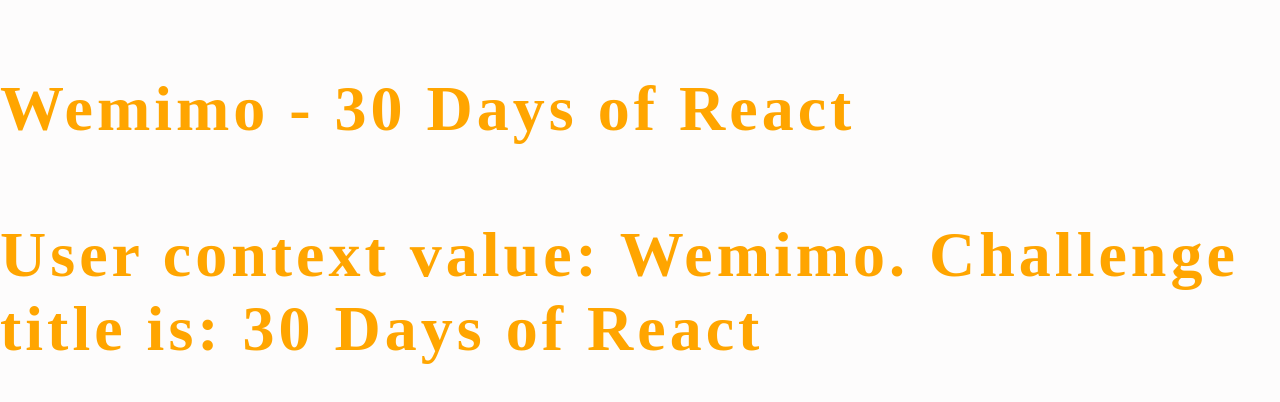
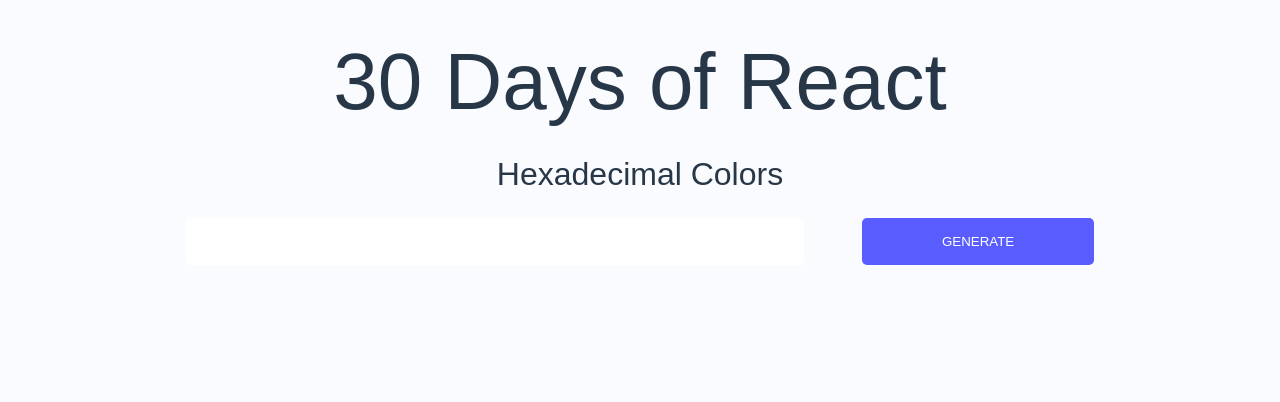
Before and after one commit to abiona01/React-exercises, a React (Create React App) app: page / in a window 1280 px wide. Shown: the top 402 px of the page. Built offline with nearby package versions, Linux system fonts and the light colour scheme.

Commit message:
not working yet

```diff
--- a/src/App.js
+++ b/src/App.js
@@ -1,16 +1,12 @@
 import React from 'react'
-import Context0 from './components/Context1'
+import Heading from './components/Heading'
+import Hexacolor from './components/Hexacolor'
 
-export const UserContext = React.createContext()
-export const ChallengeContext = React.createContext()
 function App() {
   return (
     <div>
-      <UserContext.Provider value={'Wemimo'}>
-        <ChallengeContext.Provider value={'30 Days of React'}>
-        <Context0 />
-        </ChallengeContext.Provider>
-      </UserContext.Provider>
+      <Heading />
+      <Hexacolor />
     </div>
   )
 }
--- /dev/null
+++ b/src/components/Heading.js
@@ -0,0 +1,18 @@
+import React from 'react'
+
+function Heading() {
+    return (
+        <div>
+            <div className="title">
+                <h1>30 Days of React</h1>
+                <p>Hexadecimal Colors</p>
+            </div>
+            <div className="gene">
+                <input type="text" />
+                <button>GENERATE</button>
+            </div>
+        </div>
+    )
+}
+
+export default Heading
--- /dev/null
+++ b/src/components/Hexacolor.js
@@ -0,0 +1,59 @@
+import React, { useState, useRef } from "react";
+
+function Hexacolor() {
+	const randomHexa = () => {
+		let randomNumbers = "0123456789abcdef";
+		let color = "";
+		for (let i = 0; i < 6; i++) {
+			let index = Math.floor(Math.random() * randomNumbers.length);
+			color += randomNumbers[index];
+		}
+		return "#" + color;
+	};
+	const generateColors = () => {
+		const colors = [];
+		for (let i = 0; i < 30; i++) {
+			colors.push(randomHexa());
+		}
+		return colors;
+	};
+	// const Color = ({ color, style }) => {
+	//   const [copied, setCopied] = useState(false)
+	//   const ref = useRef(null)
+	//   const copyResult = () => {
+	//     const content = ref.current.textContent
+	//     navigator.clipboard.writeText(content)
+	//     setCopied(true)
+	//     setTimeout(() => {
+	//       setCopied(false)
+	//     }, 3000)
+	//   }
+	//   const status = copied ? 'copied' : 'copy'
+
+	//   return (
+	//     <div style={style} className='single-color'>
+	//       <small
+	//         ref={ref}
+	//         style={{ fontWeight: '500', fontSize: '32px !important' }}
+	//       >
+	//         {' '}
+	//         {color}
+	//       </small>
+	//       <div className={`wrapper__copy ${status}`}>
+	//         <i
+	//           style={{
+	//             cursor: 'pointer',
+	//             fontSize: 28,
+	//             color: 'white',
+	//           }}
+	//           class='far fa-clipboard'
+	//           onClick={copyResult}
+	//         ></i>
+	//       </div>
+	//     </div>
+	//   )
+	// }
+	return <div></div>;
+}
+
+export default Hexacolor;
--- a/src/index.css
+++ b/src/index.css
@@ -1,11 +1,11 @@
 body {
   margin: 0;
-    font-family: "Roboto Slab";
+  font-family: "Poppins", sans-serif, "Roboto Slab";
   -webkit-font-smoothing: antialiased;
   -moz-osx-font-smoothing: grayscale;
   box-sizing: border-box;
-    color: #283747!important;
-    background-color: rgb(253, 252, 252);
+  color: #283747 !important;
+  background-color: #f9fbfe;
 
   overflow-x: hidden;
 }
@@ -19,170 +19,42 @@
 ::-webkit-scrollbar-track {
   box-shadow: inset 0 0 5px #00f;
   background: #4776e6;
-    background: linear-gradient(90deg,#8e54e9,#4776e6);
+  background: linear-gradient(90deg, #8e54e9, #4776e6);
   border-radius: 10px;
 }
-.country-header {
-  background-color: #f0f0f0;
+.title {
+  margin: 0 auto;
   text-align: center;
-  width: 100%;
-  margin-top: -3rem;
-  padding-bottom: 2rem;
+  line-height: 0.7;
 }
 h1 {
-  font-family: "Poppins",serif;
-  font-size: 4rem;
-  margin: .5rem auto;
-  letter-spacing: .25rem;
-  font-weight: 600;
-  color: orange;
-  padding-top: 4rem;
-  margin-bottom: -1rem;
+  font-size: 5rem;
+  font-weight: 400;
 }
-span {
+p {
   font-size: 2rem;
-  font-weight: 600;
-  color: #616161;
 }
-.controls {
+.gene {
+  width: 80%;
   margin: 0 auto;
-  text-align: center;
+  display: flex;
+  justify-content: space-evenly;
 }
-.search-input {
-  color: orange;
-  width: 50%;
-  height: 5rem;
-  margin: 3rem auto;
-  text-indent: 2rem;
+input {
+  width: 60%;
+  color: #fff;
+  border: 1px #eadef5;
   outline: none;
-  border: .2rem solid #f8e7e7;
-  font-size: 2rem;
-  border-radius: 3rem;
-  background: #faf6f6;
-}
-.feedback {
-  font-style: italic;
-  font-size: 2rem;
-  color: orange;
-  font-weight: 600;
-}
-.icon {
-  font-size: 4rem;
-  color: orange;
-}
-  .countries-wrapper {
-    background: #f0f0f0;
-    display: flex;
-    flex-wrap: wrap;
-    justify-content: space-around;
-    justify-items: center;
-    margin: 1rem 0 3rem;
-    padding: 1rem;
-  }
-  .country {
-    max-width: 25rem;
-    min-width: 25rem;
-    text-align: center;
-    margin: .5rem;
-    padding: 1rem 0 1.5rem 0;
-    border-radius: .2rem;
-    background: #fff;
-    box-shadow: 0 4px 8px 0 rgba(0, 0, 0, 0.2), 0 6px 20px 0 rgba(0, 0, 0, 0.19);
-    transition: transform 0.5s;
-  }
-  .country:hover {
-    transform: scale(1.03);
-  }
-  .country_flag {
-    height: 12rem;
-    width: 15rem;
-    text-align: center;
-    margin: 0 auto;
-    margin-bottom: -5rem;
-  }
-  .country_flag img {
-    display: block;
-    margin: auto;
-    max-width: 75%;
-    max-height: 55%;
-    height: 100px;
   border-radius: 5px;
 }
-  .country_name {
-    font-size: 1.6rem;
-    color: orange;
-    letter-spacing: .075rem;
-    font-weight: bolder;
-    margin-bottom: 1rem;
-    text-align: center;
-
-  }
-  .country p {
-    font-size: 1.6rem;
-    font-weight: 500;
-    padding-left: 2rem;
-    margin-bottom: -0.5rem;
-    color: #747474;
-    text-align: left;
-    letter-spacing: .05rem;
-}
-.country span {
-  font-weight: 600;
-  color: #616161;
-}
-.graph-wrapper {
-  margin-top: 4rem;
-  background-color: rgb(253, 252, 252);
-  box-shadow: 0 0 4px 1px rgb(51 51 51 / 20%);
-}
-.graph-buttons {
-  text-align: center;
-  padding-top: 1rem;
+input:hover {
+  background-color: rgb(252, 236, 252);
+  border: none;
 }
 button {
-  background-color: orange;
-  display: inline-block;
-  width: 13rem;
-  height: 3rem;
+  background-color: #595dff;
+  color: #fff;
+  padding: 1rem 5rem;
   border-radius: 5px;
   border: none;
-  outline: none;
-  cursor: pointer;
-  text-transform: uppercase;
-  margin: 0 0.5rem;
-  color: #333;
-  font-weight: 400;
-  font-size: 1.5rem;
 }
-.graph-title {
-  text-align: center;
-  font-size: 1.5rem;
-  font-weight: 600;
-}
-.graphs {
-  background-color: #f0f0f0;
-  padding-top: 1rem;
-}
-.graph {
-  box-shadow: 0 0 4px 1px rgb(51 51 51 / 20%);
-}
-.bars {
-  display: grid;
-  grid-template-columns: 10% 50% 15%;
-  justify-content: center;
-  align-items: center;
-  color: #333;
-  letter-spacing: .075rem;
-  grid-gap: .5rem .5rem;
-  margin: .5rem;
-  font-size: 1.35rem;
-  font-weight: 600;
-}
-.bars:first-child {
-  padding-top: 1rem;
-}
-.bars .bar {
-  background: orange;
-  border-radius: .2rem;
-  border: .1rem solid orange;
-}
```
Also changed, not shown: src/components/FocusInput.js (added, +17 -0 lines), 1 other file (tests, documents, lock files or other folders). Lines whose indentation alone changed are shown as unchanged.
